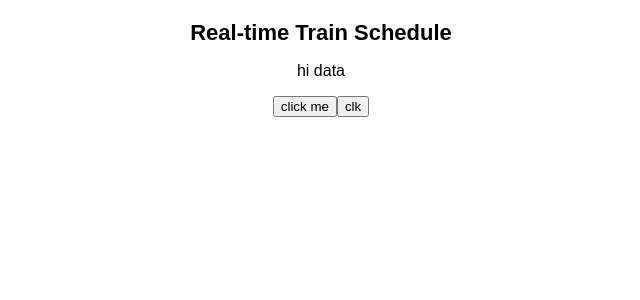
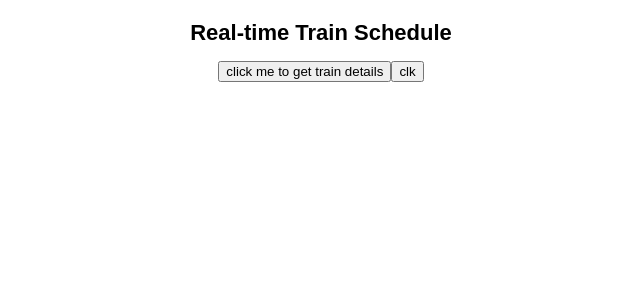
Before and after one commit to rey-arx/20euit083, a React (Create React App) app: page / in a window 1280 px wide. Shown: the top 300 px of the page, without its empty margins (319-959 px from the left). Built offline with nearby package versions, Linux system fonts and the light colour scheme.

Commit message:
Display the train Data

```diff
--- a/src/FrontEnd/Mainpage.js
+++ b/src/FrontEnd/Mainpage.js
@@ -17,14 +17,46 @@ function Mainpage() {
 const disptrain = () =>{
     console.log("hi")
 }
+// useEffect(() => {
+//     fetchTrainData();
+//   }, []);
+
+// const fetchTrainData = async () => {
+
+//     //   const response = await axios.get('http://localhost:5000/api/train-schedule');
+//       const data =trainData;
+//       // Sort the data based on the required criteria
+//       const sortedData = data.sort((a, b) => {
+//         // Ascending order of price
+//         if (a.price.sleeper !== b.price.sleeper) {
+//           return a.price.sleeper - b.price.sleeper;
+//         }
+
+//         // Descending order of tickets (seats available)
+//         if (a.seatsAvailable.sleeper !== b.seatsAvailable.sleeper) {
+//           return b.seatsAvailable.sleeper - a.seatsAvailable.sleeper;
+//         }
+
+//         // Descending order of departure time (after considering delays in minutes)
+//         const aDepartureTime = new Date(a.departureTime.Hours, a.departureTime.Minutes);
+//         const aDelayedDepartureTime = new Date(aDepartureTime.getTime() + a.delayedBy * 60000);
+
+//         const bDepartureTime = new Date(b.departureTime.Hours, b.departureTime.Minutes);
+//         const bDelayedDepartureTime = new Date(bDepartureTime.getTime() + b.delayedBy * 60000);
+
+//         return bDelayedDepartureTime - aDelayedDepartureTime;
+//       });
+
+//       setTrainData(sortedData);
+
+//   };
 
   return (
     <div>
       <h1>Real-time Train Schedule</h1>
-      <p>hi data</p>
-      <button onClick={getTrainData}>click me</button>
+      <button onClick={getTrainData}>click me to get train details</button>
       <button onClick={disptrain}>clk</button>
-      <ul>
+      <ol>
         {trainData.map((train) => (
           <li key={train.trainNumber}>
             <strong>Train Name:</strong> {train.trainName} ({train.trainNumber}) <br />
@@ -35,7 +67,7 @@ const disptrain = () =>{
             <hr />
           </li>
         ))}
-      </ul>
+      </ol>
     </div>
   );
 }
```
